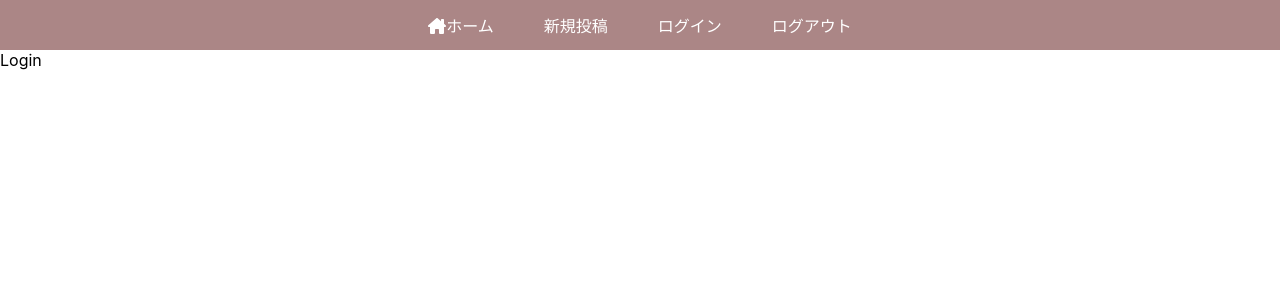
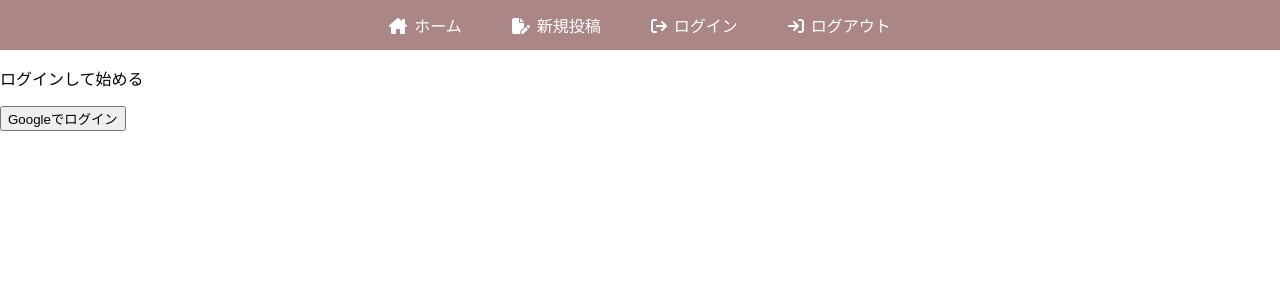
Before and after one commit to Takuya-ops/blog, a React (Create React App) app: page /login in a window 1280 px wide. Shown: the top 300 px of the page. Built offline with nearby package versions, Linux system fonts and the light colour scheme; no server answers.

Commit message:
login function add

```diff
--- a/src/App.js
+++ b/src/App.js
@@ -6,15 +6,17 @@ import Home from './components/Home/Home';
 import Login from './components/Login/Login';
 import Logout from './components/Logout/Logout';
 import Navbar from './components/Navbar/Navbar';
+import { useState } from 'react';
 
 function App() {
+  const [isAuth, setIsAuth] = useState(false)
   return (
     <Router>
       <Navbar/>
       <Routes>
         <Route path='/' element={<Home/>}></Route>
         <Route path='/createpost' element={<CreatePost/>}></Route>
-        <Route path='/login' element={<Login/>}></Route>
+        <Route path='/login' element={<Login setIsAuth={setIsAuth}/>}></Route>
         <Route path='/logout' element={<Logout/>}></Route>
       </Routes>
     </Router>
--- a/src/components/Login/Login.js
+++ b/src/components/Login/Login.js
@@ -1,8 +1,27 @@
+import { signInWithPopup } from 'firebase/auth'
 import React from 'react'
+import { auth, provider } from '../../firebase'
+// ログイン後どの画面を表示させるか制御
+import { useNavigate } from 'react-router-dom'
 
-const Login = () => {
+const Login = ({setIsAuth}) => {
+  const navigate = useNavigate()
+  const loginInWithGoogle = () => {
+    // googleでログイン
+    signInWithPopup(auth, provider).then((result) =>
+    {
+      localStorage.setItem("isAuth", true)
+      // ログインしたのかどうかを保持する状態変数
+      setIsAuth(true)
+      // App.jsのルーティング設定のパスを明示
+      navigate("/")
+    })
+  }
   return (
-    <div>Login</div>
+    <div>
+      <p>ログインして始める</p>
+      <button onClick={loginInWithGoogle}>Googleでログイン</button>
+    </div>
   )
 }
 
--- a/src/components/Navbar/Navbar.css
+++ b/src/components/Navbar/Navbar.css
@@ -17,3 +17,7 @@ nav a {
 nav a:hover {
   color: blue;
 }
+
+nav a svg {
+  margin-right: 7px;
+}
--- a/src/components/Navbar/Navbar.js
+++ b/src/components/Navbar/Navbar.js
@@ -2,7 +2,7 @@ import React from 'react'
 import { Link } from 'react-router-dom'
 import "./Navbar.css"
 import { FontAwesomeIcon } from '@fortawesome/react-fontawesome'
-import { faCoffee, faHouseChimney } from '@fortawesome/free-solid-svg-icons'
+import { faArrowRightFromBracket, faArrowRightToBracket, faCoffee, faFilePen, faHouseChimney } from '@fortawesome/free-solid-svg-icons'
 import Home from '../Home/Home'
 
 const Navbar = () => {
@@ -11,9 +11,15 @@ const Navbar = () => {
       <Link to="/">
         <FontAwesomeIcon icon={faHouseChimney}/>
         ホーム</Link>
-      <Link to="/createpost">新規投稿</Link>
-      <Link to="/login">ログイン</Link>
-      <Link to="/logout">ログアウト</Link>
+      <Link to="/createpost">
+        <FontAwesomeIcon icon={faFilePen}/>
+        新規投稿</Link>
+      <Link to="/login">
+        <FontAwesomeIcon icon={faArrowRightFromBracket}/>
+        ログイン</Link>
+      <Link to="/logout">
+        <FontAwesomeIcon icon={faArrowRightToBracket}/>
+        ログアウト</Link>
     </nav>
   )
 }
```
